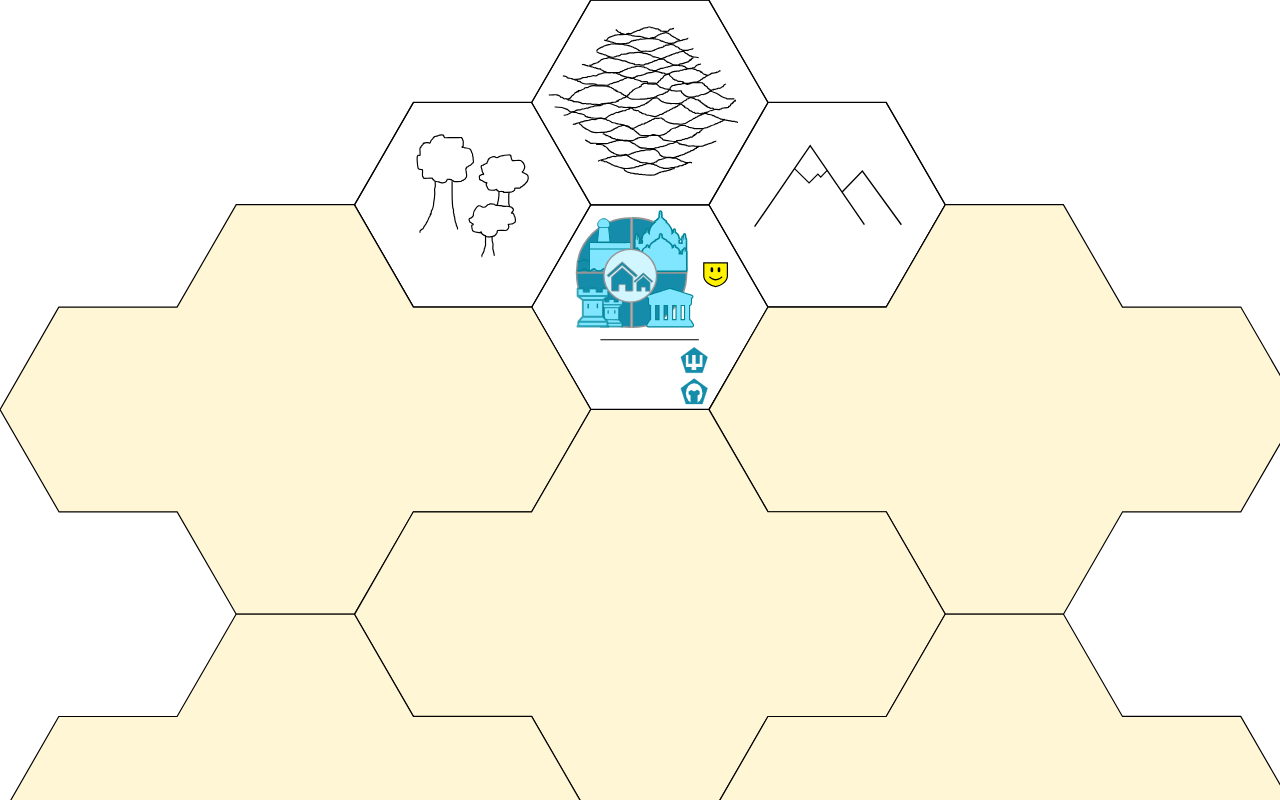
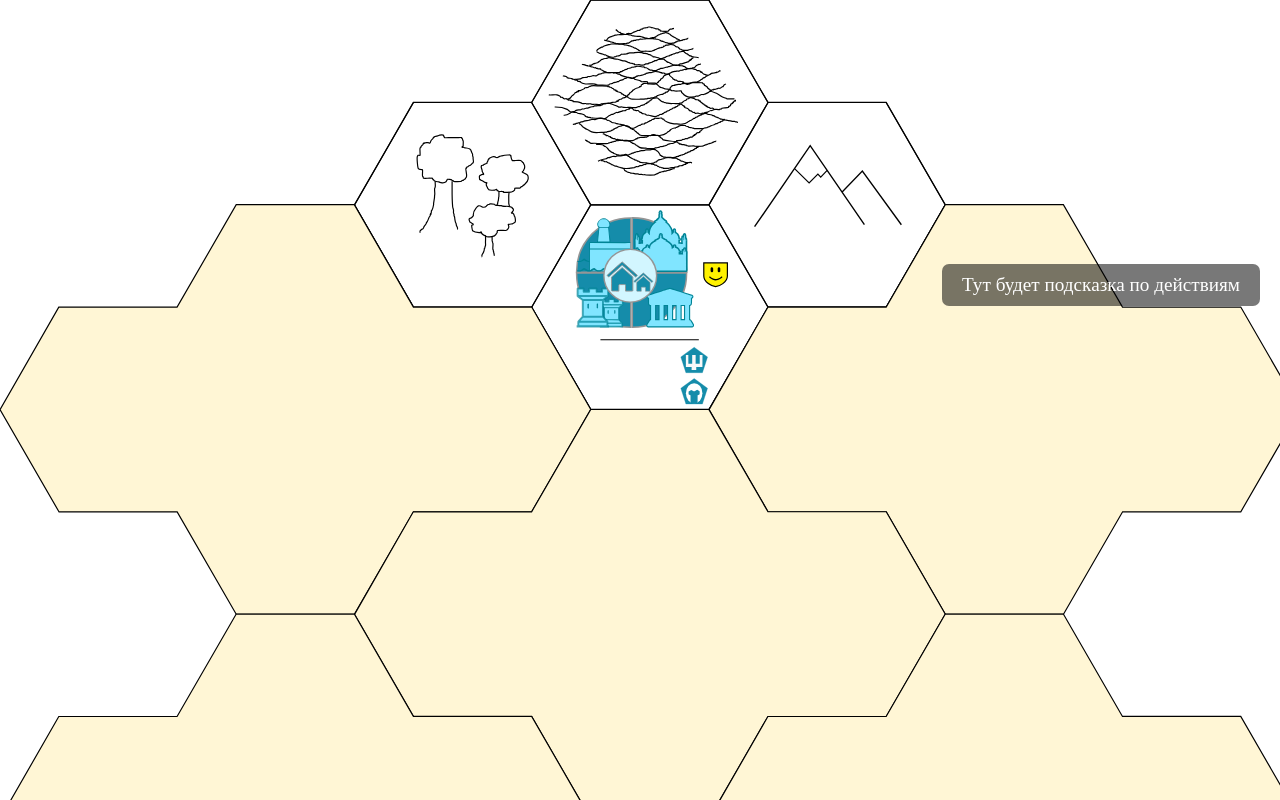
Before and after one commit to Medrenguard/clas-of-cultures, a Vue app: page /#/ in a window 1280 px wide. Shown: the top 800 px of the page. Built offline with nearby package versions, Linux system fonts and the light colour scheme.

Commit message:
Взиуально причёсывает компонент подсказки

```diff
--- a/src/components/TheHelpBlock.vue
+++ b/src/components/TheHelpBlock.vue
@@ -14,7 +14,7 @@ export default {
   },
   data () {
     return {
-      text: ''
+      text: 'Тут будет подсказка по действиям'
     }
   },
   methods: {
@@ -27,9 +27,19 @@ export default {
 <style scoped lang="scss">
 .help__wrap {
   position: fixed;
-  width: 100%;
-  top: 0;
+  top: 33%;
+  right: 20px;
+  max-width: 30%;
   display: flex;
   justify-content: center;
 }
+.help__content {
+  background: rgb(0 0 0 / 53%);
+  color: white;
+  font-size: 1.5vw;
+  border-radius: 7px;
+  padding: 10px 20px;
+  cursor: default;
+  user-select: none;
+}
 </style>
```
